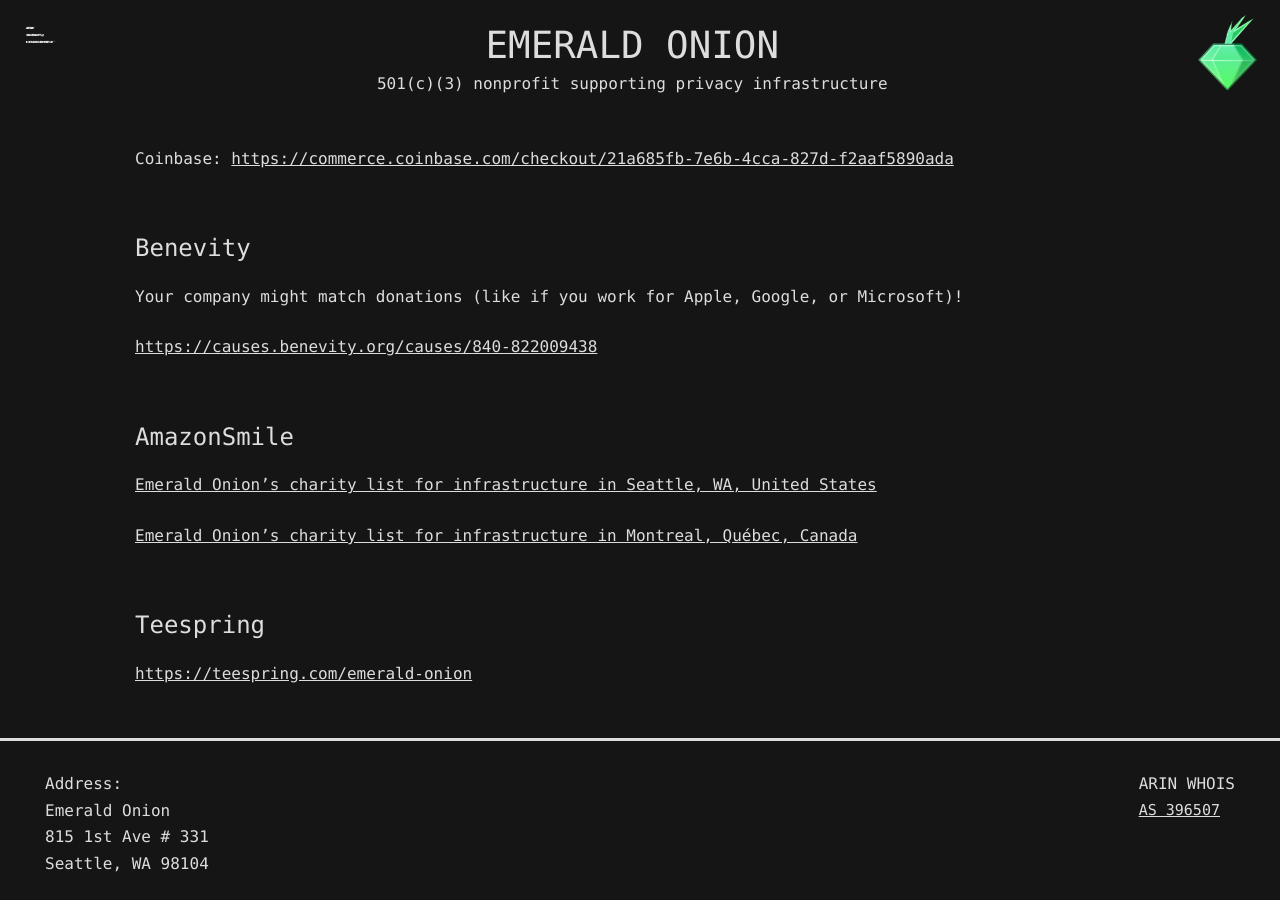
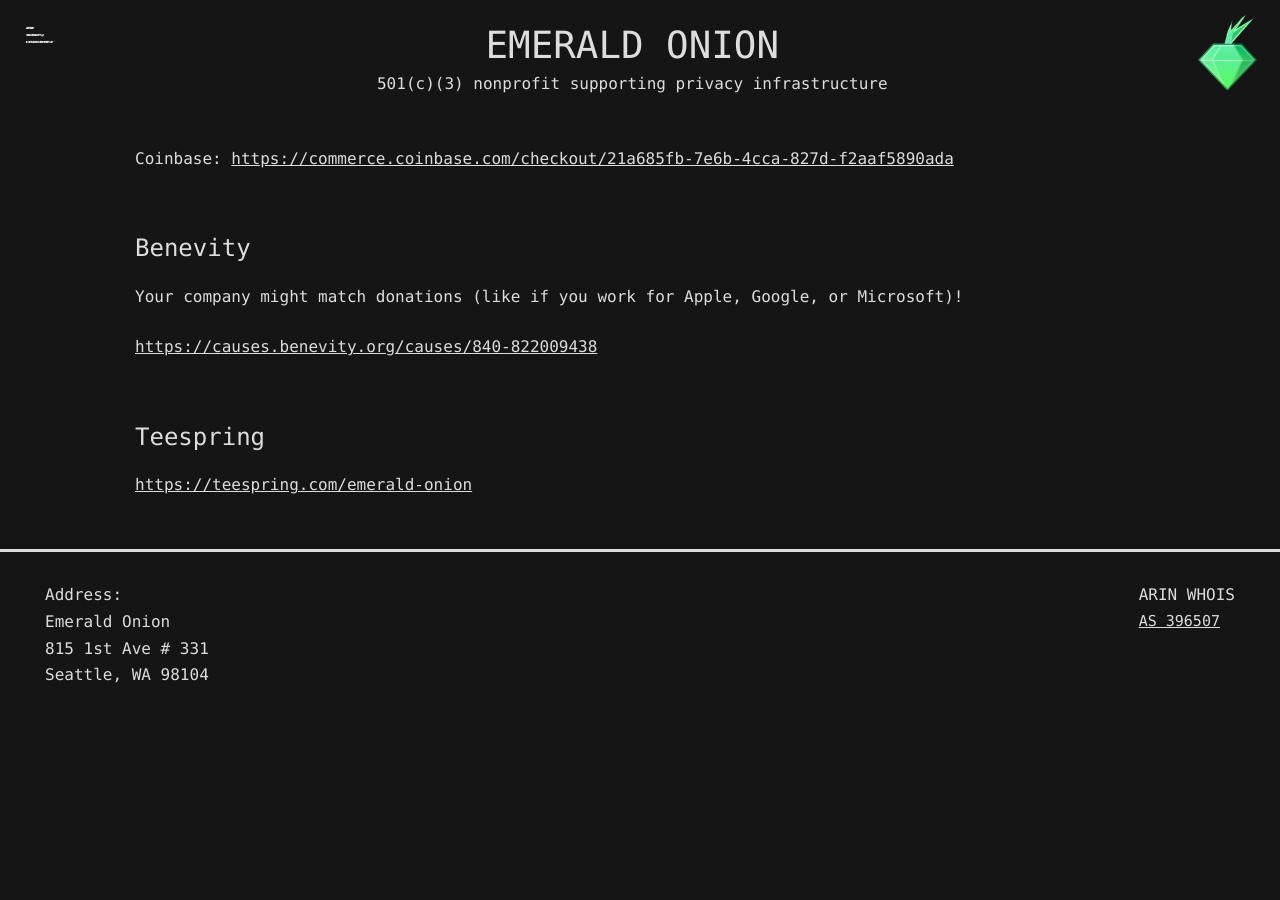
Before and after one commit to emeraldonion/emeraldonion.github.io, a Jekyll site: the page built from donate/index.markdown, in a window 1280 px wide and 900 px high, scrolled down 1043 px. Built offline with Jekyll 4.4.1, drawn with Linux system fonts in a browser that asks for light colours; our own code applies the rules of GitHub Pages for plain Markdown files; after the commit the page ends 1754 px from its top, so only the background shows below that.

Commit message:
removing Smile lists

```diff
--- a/donate/index.markdown
+++ b/donate/index.markdown
@@ -38,12 +38,6 @@
 
 <a href="https://causes.benevity.org/causes/840-822009438" target="_blank">https://causes.benevity.org/causes/840-822009438</a>
 
-# AmazonSmile
-
-<a href="https://smile.amazon.com/hz/charitylist/ls/HK9UAWTA5YLR/ref=smi_ext_lnk_lcl_cl" target="_blank">Emerald Onion's charity list for infrastructure in Seattle, WA, United States</a>
-
-<a href="https://smile.amazon.com/hz/charitylist/ls/1PITW87JXW5AG/ref=smi_ext_lnk_lcl_cl" target="_blank">Emerald Onion's charity list for infrastructure in Montreal, Québec, Canada</a>
-
 # Teespring
 
 <a href="https://teespring.com/emerald-onion" target="_blank">https://teespring.com/emerald-onion</a>
```
